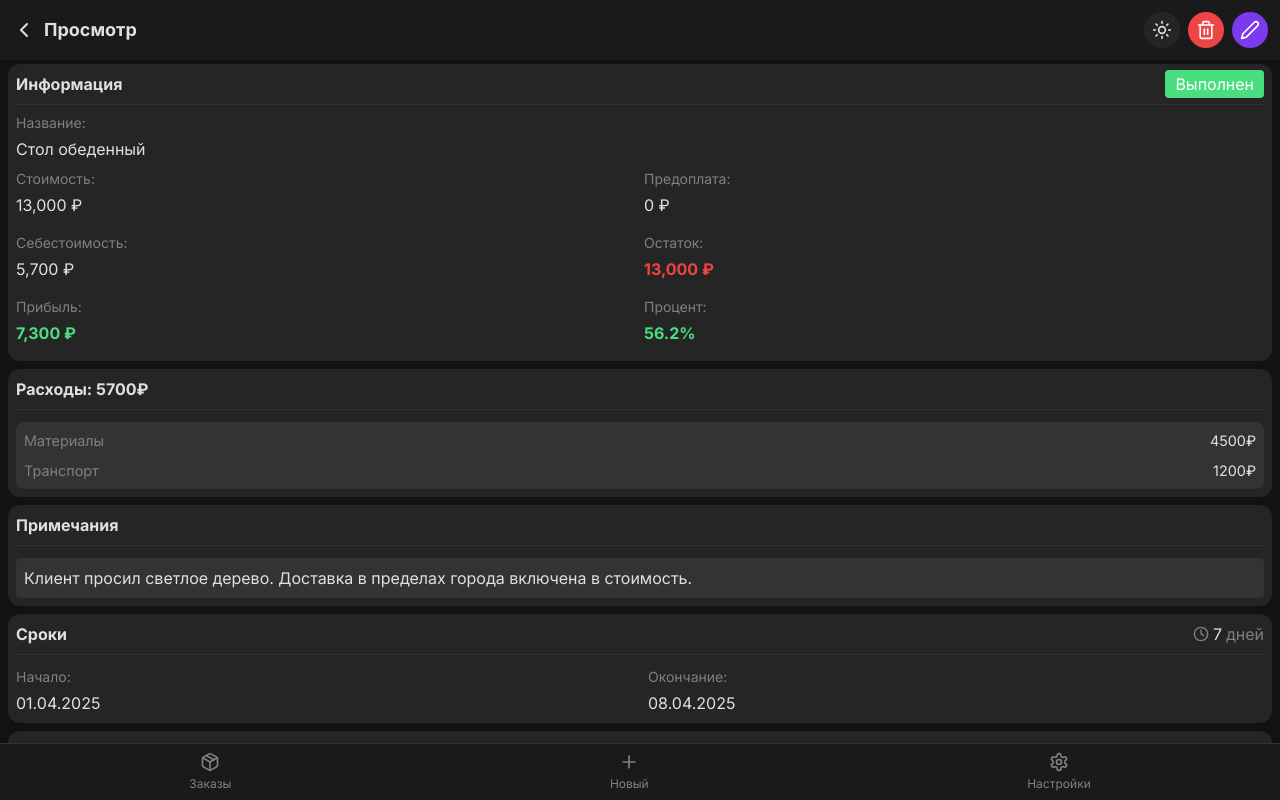
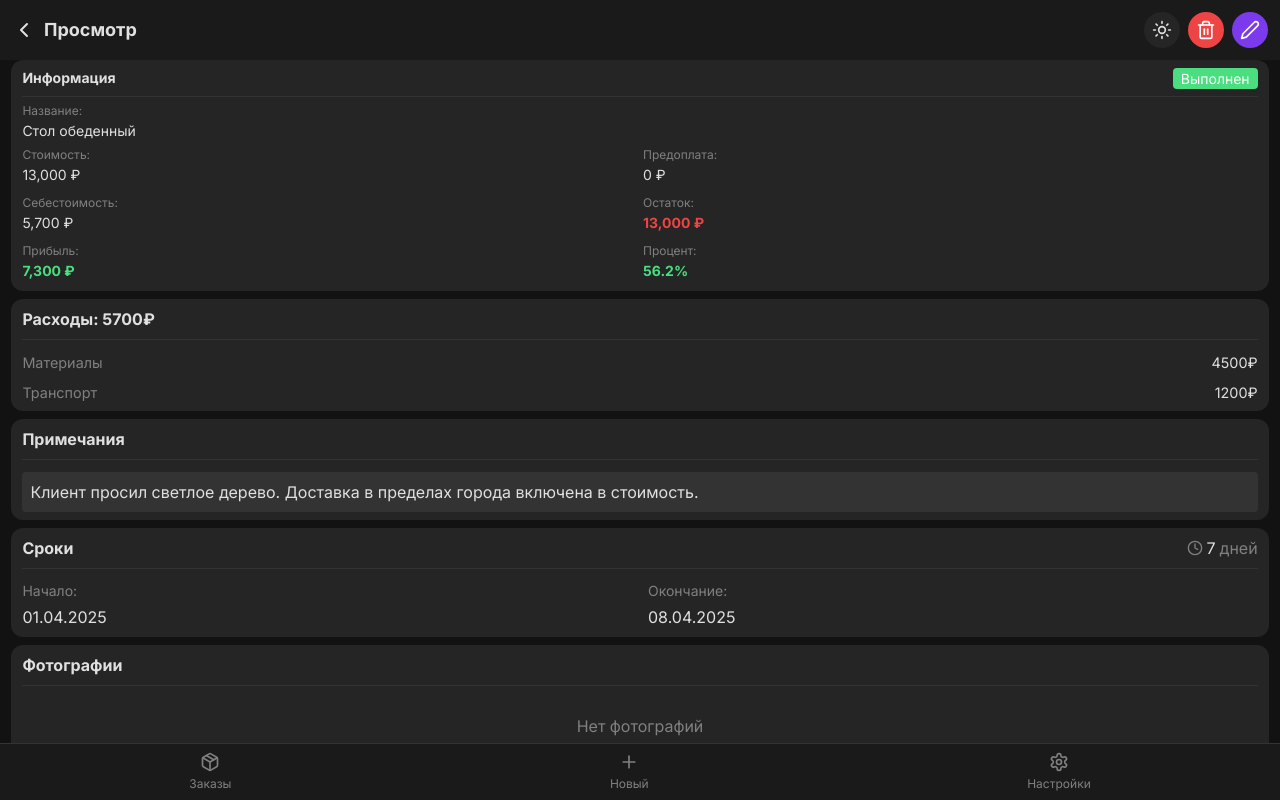
Before and after one commit to 1x5/proweb-1-lite, a React (Create React App) app: page /order/1 in a window 1280 px wide. Built offline with nearby package versions, Linux system fonts and the light colour scheme; sample sign-in values are in the browser's storage.

Commit message:
уменьшил отступы расходов 3 апреля 20:41

```diff
--- a/src/pages/LoginPage.jsx
+++ b/src/pages/LoginPage.jsx
@@ -34,9 +34,9 @@ function LoginPage() {
   };
 
   return (
-    <div className="flex flex-col items-center justify-center h-screen" style={{ backgroundColor: theme.bg }}>
+    <div className="flex flex-col items-center justify-center h-screen px-4" style={{ backgroundColor: theme.bg }}>
       <div
-        className="w-full max-w-md p-6 rounded-xl"
+        className="w-full max-w-md p-6 rounded-xl mx-4"
         style={{ backgroundColor: theme.card }}
       >
         <h1
--- a/src/pages/OrderDetailsPage.jsx
+++ b/src/pages/OrderDetailsPage.jsx
@@ -418,17 +418,17 @@ const OrderDetailsPage = () => {
       </div>
 
       {/* Основное содержимое */}
-      <div className="flex-1 overflow-auto px-1 pb-20">
+      <div className="flex-1 overflow-auto px-[0.7rem] pb-20">
         {/* Основная информация */}
-        <div className="p-1">
+        <div className="p-0">
           <div className="space-y-2">
             {/* Основная информация о заказе */}
             <div
-              className="rounded-xl p-2 mb-2"
+              className="rounded-xl px-[0.7rem] py-1.5 mb-2"
               style={{ backgroundColor: theme.card }}
             >
-              <div className="flex justify-between items-center mb-2">
-                <h2 className="text-base font-bold" style={{ color: theme.textPrimary }}>Информация</h2>
+              <div className="flex justify-between items-center mb-1.5">
+                <h2 className="text-sm font-bold" style={{ color: theme.textPrimary }}>Информация</h2>
                 {/* Статус заказа */}
                 {product && (
                   <div className="relative">
@@ -437,7 +437,7 @@ const OrderDetailsPage = () => {
                         <select
                           value={product.status}
                           onChange={(e) => setProduct({...product, status: e.target.value})}
-                          className="appearance-none px-3 py-1 pr-8 rounded"
+                          className="appearance-none px-2 py-0.5 pr-6 rounded text-sm"
                           style={{
                             backgroundColor: getStatusColor(product.status),
                             color: '#ffffff',
@@ -449,17 +449,18 @@ const OrderDetailsPage = () => {
                           ))}
                         </select>
                         <ChevronDown
-                          size={16}
+                          size={14}
                           color="#ffffff"
-                          className="absolute right-2 top-1/2 transform -translate-y-1/2 pointer-events-none"
+                          className="absolute right-1.5 top-1/2 transform -translate-y-1/2 pointer-events-none"
                         />
                       </div>
                     ) : (
                       <span
+                        className="text-sm"
                         style={{
                           color: '#ffffff',
                           backgroundColor: getStatusColor(product.status),
-                          padding: '4px 10px',
+                          padding: '2px 8px',
                           borderRadius: '4px'
                         }}
                       >
@@ -470,22 +471,23 @@ const OrderDetailsPage = () => {
                 )}
               </div>
 
-              <div className="h-px w-full mb-2" style={{ backgroundColor: theme.cardBorder }}></div>
+              <div className="h-px w-full mb-1.5" style={{ backgroundColor: theme.cardBorder }}></div>
 
               {/* Название заказа */}
-              <div className="mb-2">
-                <div className="text-sm mb-1" style={{ color: theme.textSecondary }}>Название:</div>
+              <div className="mb-1.5">
+                <div className="text-xs mb-0.5" style={{ color: theme.textSecondary }}>Название:</div>
                 {editMode ? (
                   <input
                     type="text"
                     value={product?.name || ''}
                     onChange={(e) => setProduct({...product, name: e.target.value})}
-                    className="w-full p-2 rounded"
+                    className="w-full p-1.5 rounded text-sm"
                     style={{ backgroundColor: theme.inputBg, color: theme.textPrimary, border: 'none' }}
                     placeholder="Введите название заказа"
                   />
                 ) : (
                   <div
+                    className="text-sm"
                     style={{ color: theme.textPrimary, cursor: product.phone ? 'pointer' : 'default' }}
                     onClick={() => product.phone && openMessenger()}
                   >
@@ -496,15 +498,15 @@ const OrderDetailsPage = () => {
 
               {/* Контактная информация в две колонки */}
               {editMode && (
-                <div className="grid grid-cols-2 gap-2 mb-2">
+                <div className="grid grid-cols-2 gap-1.5 mb-1.5">
                   {/* Поле телефона */}
                   <div>
-                    <div className="text-sm mb-1" style={{ color: theme.textSecondary }}>Телефон:</div>
+                    <div className="text-xs mb-0.5" style={{ color: theme.textSecondary }}>Телефон:</div>
                     <input
                       type="tel"
                       value={product.phone}
                       onChange={(e) => setProduct({...product, phone: e.target.value})}
-                      className="w-full p-2 rounded"
+                      className="w-full p-1.5 rounded text-sm"
                       style={{ backgroundColor: theme.inputBg, color: theme.textPrimary, border: 'none' }}
                       placeholder="+7 (___) ___-__-__"
                     />
@@ -512,11 +514,11 @@ const OrderDetailsPage = () => {
 
                   {/* Поле мессенджера */}
                   <div>
-                    <div className="text-sm mb-1" style={{ color: theme.textSecondary }}>Мессенджер:</div>
+                    <div className="text-xs mb-0.5" style={{ color: theme.textSecondary }}>Мессенджер:</div>
                     <select
                       value={product.messenger}
                       onChange={(e) => setProduct({...product, messenger: e.target.value})}
-                      className="w-full p-2 rounded"
+                      className="w-full p-1.5 rounded text-sm"
                       style={{ backgroundColor: theme.inputBg, color: theme.textPrimary, border: 'none' }}
                     >
                       {messengers.map(messenger => (
@@ -528,57 +530,57 @@ const OrderDetailsPage = () => {
               )}
 
               {/* Финансовая информация в две колонки */}
-              <div className="grid grid-cols-2 gap-2">
+              <div className="grid grid-cols-2 gap-1.5">
                 {/* Поле цены */}
-                <div className="mb-2">
-                  <div className="text-sm mb-1" style={{ color: theme.textSecondary }}>Стоимость:</div>
+                <div className="mb-1">
+                  <div className="text-xs mb-0.5" style={{ color: theme.textSecondary }}>Стоимость:</div>
                   {editMode ? (
                     <input
                       type="number"
                       value={product.price}
                       onChange={(e) => setProduct({...product, price: parseFloat(e.target.value) || 0})}
-                      className="w-full p-2 rounded"
+                      className="w-full p-1.5 rounded text-sm"
                       style={{ backgroundColor: theme.inputBg, color: theme.textPrimary, border: 'none' }}
                       placeholder="0"
                     />
                   ) : (
-                    <div style={{ color: theme.textPrimary }}>
+                    <div className="text-sm" style={{ color: theme.textPrimary }}>
                       {product.price.toLocaleString()} ₽
                     </div>
                   )}
                 </div>
 
                 {/* Поле предоплаты */}
-                <div className="mb-2">
-                  <div className="text-sm mb-1" style={{ color: theme.textSecondary }}>Предоплата:</div>
+                <div className="mb-1">
+                  <div className="text-xs mb-0.5" style={{ color: theme.textSecondary }}>Предоплата:</div>
                   {editMode ? (
                     <input
                       type="number"
                       value={product.prepayment}
                       onChange={handlePrepaymentChange}
-                      className="w-full p-2 rounded"
+                      className="w-full p-1.5 rounded text-sm"
                       style={{ backgroundColor: theme.inputBg, color: theme.textPrimary, border: 'none' }}
                       placeholder="0"
                     />
                   ) : (
-                    <div style={{ color: theme.textPrimary }}>
+                    <div className="text-sm" style={{ color: theme.textPrimary }}>
                       {product.prepayment.toLocaleString()} ₽
                     </div>
                   )}
                 </div>
 
                 {/* Поле себестоимости */}
-                <div className="mb-2">
-                  <div className="text-sm mb-1" style={{ color: theme.textSecondary }}>Себестоимость:</div>
-                  <div style={{ color: theme.textPrimary }}>
+                <div className="mb-1">
+                  <div className="text-xs mb-0.5" style={{ color: theme.textSecondary }}>Себестоимость:</div>
+                  <div className="text-sm" style={{ color: theme.textPrimary }}>
                     {product.cost.toLocaleString()} ₽
                   </div>
                 </div>
 
                 {/* Поле остатка */}
-                <div className="mb-2">
-                  <div className="text-sm mb-1" style={{ color: theme.textSecondary }}>Остаток:</div>
-                  <div style={{
+                <div className="mb-1">
+                  <div className="text-xs mb-0.5" style={{ color: theme.textSecondary }}>Остаток:</div>
+                  <div className="text-sm" style={{
                     color: product.balance > 0 ? theme.red : theme.green,
                     fontWeight: 'bold'
                   }}>
@@ -587,9 +589,9 @@ const OrderDetailsPage = () => {
                 </div>
 
                 {/* Поле прибыли */}
-                <div className="mb-2">
-                  <div className="text-sm mb-1" style={{ color: theme.textSecondary }}>Прибыль:</div>
-                  <div style={{
+                <div className="mb-1">
+                  <div className="text-xs mb-0.5" style={{ color: theme.textSecondary }}>Прибыль:</div>
+                  <div className="text-sm" style={{
                     color: product.profit >= 0 ? theme.green : theme.red,
                     fontWeight: 'bold'
                   }}>
@@ -598,9 +600,9 @@ const OrderDetailsPage = () => {
                 </div>
 
                 {/* Поле процента прибыли */}
-                <div className="mb-2">
-                  <div className="text-sm mb-1" style={{ color: theme.textSecondary }}>Процент:</div>
-                  <div style={{
+                <div className="mb-1">
+                  <div className="text-xs mb-0.5" style={{ color: theme.textSecondary }}>Процент:</div>
+                  <div className="text-sm" style={{
                     color: product.profitPercent >= 0 ? theme.green : theme.red,
                     fontWeight: 'bold'
                   }}>
@@ -611,7 +613,7 @@ const OrderDetailsPage = () => {
             </div>
 
             {/* Блок расходов */}
-            <div className="mb-2 rounded-xl p-2" style={{ backgroundColor: theme.card }}>
+            <div className="mb-2 rounded-xl px-[0.7rem] py-2" style={{ backgroundColor: theme.card }}>
               <div className="flex justify-between items-center mb-2">
                 <h2 className="text-base font-bold" style={{ color: theme.textPrimary }}>Расходы: {product.cost}₽</h2>
                 {editMode && (
@@ -639,7 +641,7 @@ const OrderDetailsPage = () => {
 
               <div className="h-px w-full mb-3" style={{ backgroundColor: theme.cardBorder }}></div>
 
-              <div className="rounded-lg p-2" style={{ backgroundColor: theme.innerCard }}>
+              <div className="rounded-lg">
                 {/* Список расходов */}
                 {product.expenses.filter(e => e.name || e.cost > 0 || e.isNew).map((expense) => (
                   <div
@@ -806,7 +808,7 @@ const OrderDetailsPage = () => {
 
             {/* Блок примечаний */}
             {(editMode || product.notes) && (
-              <div className="mb-2 rounded-xl p-2" style={{ backgroundColor: theme.card }}>
+              <div className="mb-2 rounded-xl px-[0.7rem] py-2" style={{ backgroundColor: theme.card }}>
                 <div className="flex justify-between items-center mb-2">
                   <h2 className="text-base font-bold" style={{ color: theme.textPrimary }}>Примечания</h2>
                 </div>
@@ -838,7 +840,7 @@ const OrderDetailsPage = () => {
             )}
 
             {/* Блок сроков */}
-            <div className="mb-2 rounded-xl p-2" style={{ backgroundColor: theme.card }}>
+            <div className="mb-2 rounded-xl px-[0.7rem] py-2" style={{ backgroundColor: theme.card }}>
               <div className="flex justify-between items-center mb-2">
                 <h2 className="text-base font-bold" style={{ color: theme.textPrimary }}>Сроки</h2>
                 <div className="flex items-center">
@@ -884,7 +886,7 @@ const OrderDetailsPage = () => {
             </div>
 
             {/* Блок фотографий */}
-            <div className="mb-2 rounded-xl p-2" style={{ backgroundColor: theme.card }}>
+            <div className="mb-2 rounded-xl px-[0.7rem] py-2" style={{ backgroundColor: theme.card }}>
               <div className="flex justify-between items-center mb-2">
                 <h2 className="text-base font-bold" style={{ color: theme.textPrimary }}>Фотографии</h2>
               </div>
```
